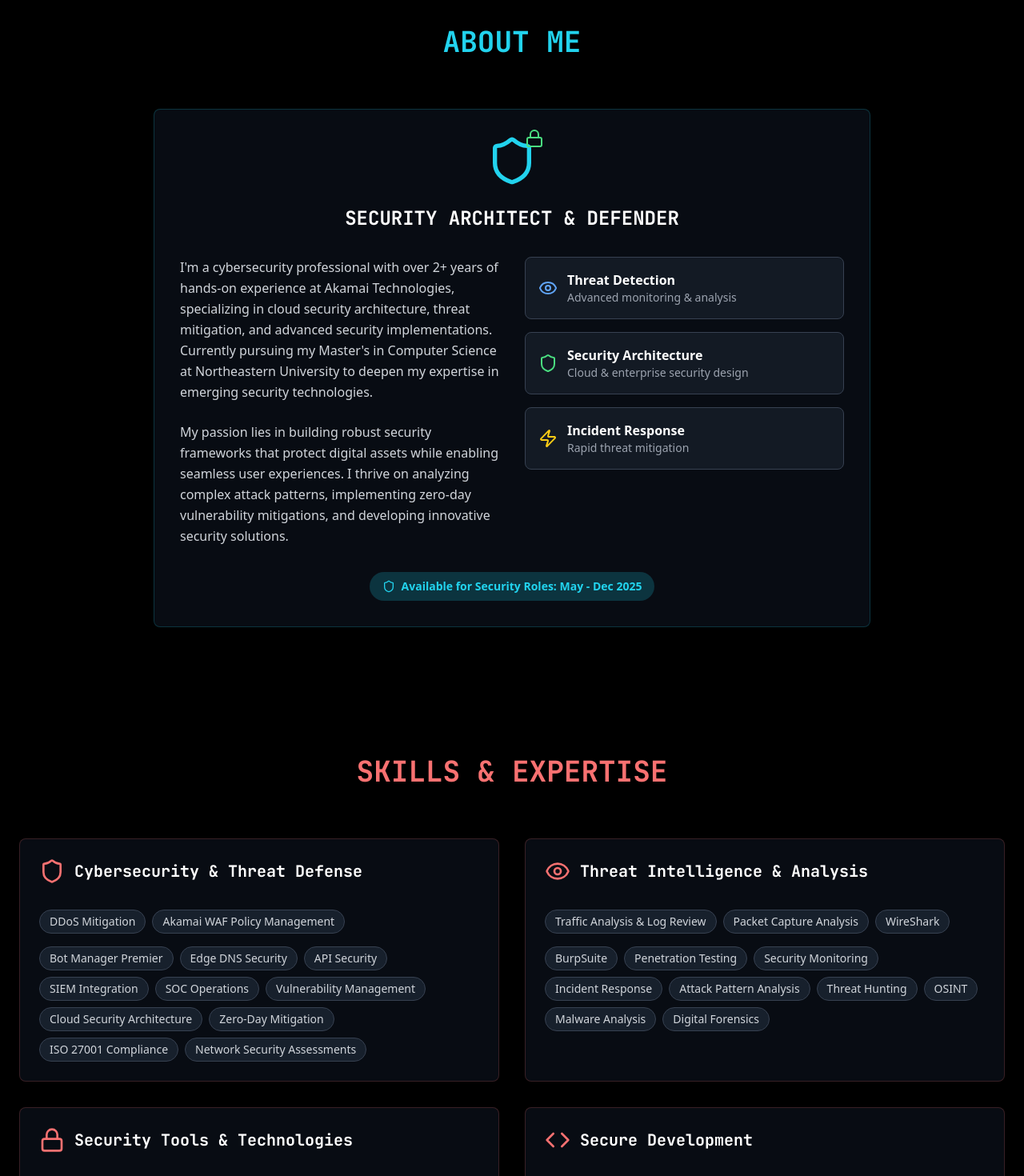
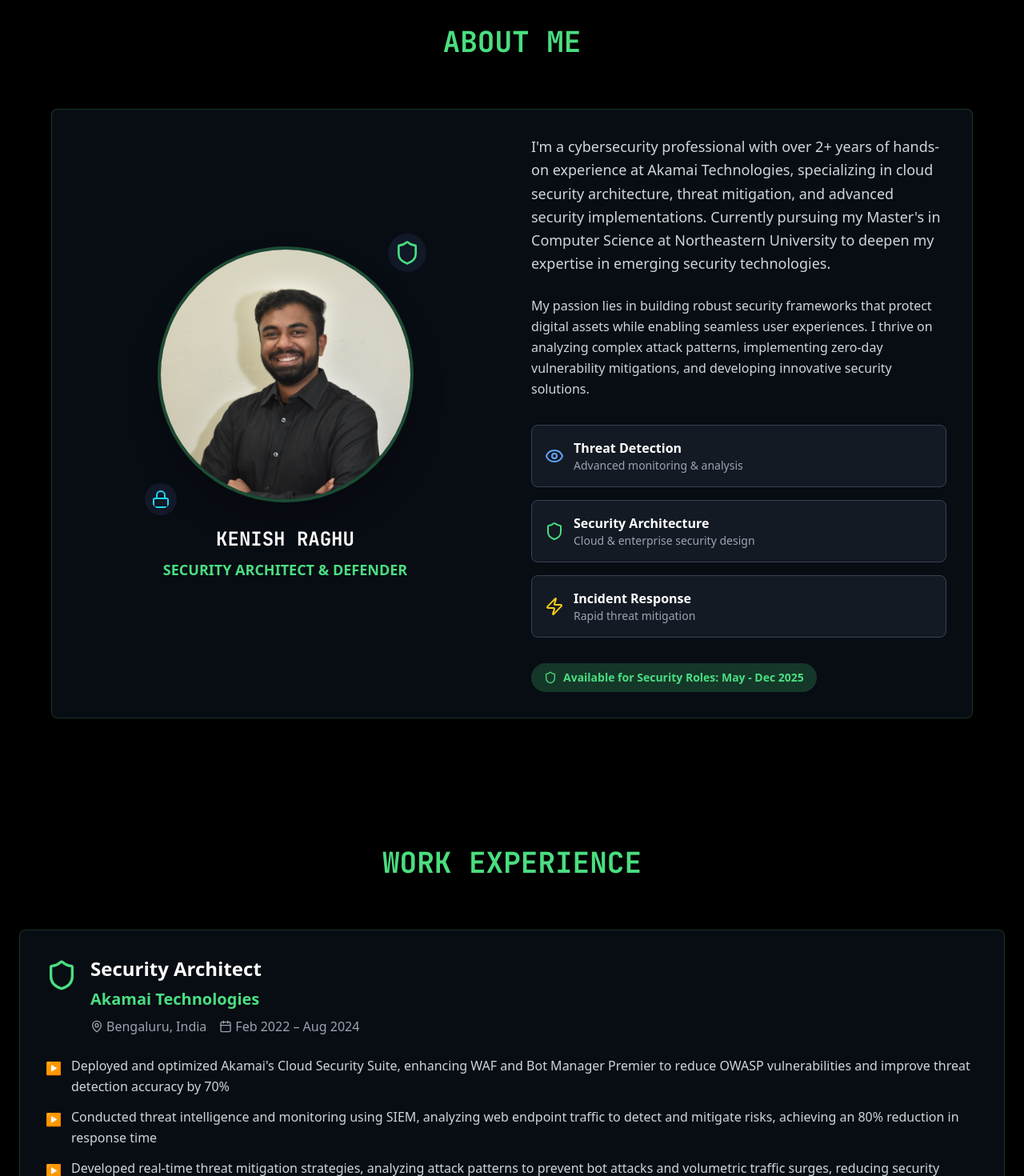
Before and after one commit to KenishRaghu/KenishRaghu.github.io, a React (Vite) app: page / in a window 1280 px wide. Shown: the part 640-2110 px from the top of the page at 80% size. Built offline with nearby package versions, Linux system fonts and the light colour scheme.

Commit message:
Refactor: Update portfolio based on theme
- Remove security clearance from contact section.
- Reorder sections.
- Rename "Mission History" to "Work Experience".
- Update with theme.
- Add profile picture.

```diff
--- a/src/components/AboutSection.tsx
+++ b/src/components/AboutSection.tsx
@@ -6,32 +6,43 @@ const AboutSection = () => {
   return (
     <section className="py-20 relative z-10">
       <div className="container mx-auto px-6">
-        <h2 className="text-4xl font-bold text-center mb-16 text-cyan-400 font-mono">
+        <h2 className="text-4xl font-bold text-center mb-16 text-green-400 font-mono">
           ABOUT ME
         </h2>
-        <div className="max-w-4xl mx-auto">
-          <div className="bg-gray-900/50 backdrop-blur-sm border border-cyan-400/20 rounded-lg p-8 hover:border-cyan-400/50 transition-all duration-300">
-            <div className="text-center mb-8">
-              <div className="flex justify-center mb-6">
-                <div className="relative">
-                  <Shield className="w-16 h-16 text-cyan-400" />
-                  <div className="absolute -top-2 -right-2">
-                    <Lock className="w-6 h-6 text-green-400" />
+        <div className="max-w-6xl mx-auto">
+          <div className="bg-gray-900/50 backdrop-blur-sm border border-green-400/20 rounded-lg p-8 hover:border-green-400/50 transition-all duration-300">
+            <div className="grid md:grid-cols-2 gap-12 items-center">
+              {/* Profile Image Section */}
+              <div className="text-center">
+                <div className="relative inline-block">
+                  <img
+                    src="/lovable-uploads/61e2dec6-a1bb-4ad9-8286-df80df90773d.png"
+                    alt="Kenish Raghu - Security Architect"
+                    className="w-80 h-80 rounded-full object-cover border-4 border-green-400/30 shadow-2xl"
+                  />
+                  <div className="absolute -top-4 -right-4">
+                    <Shield className="w-12 h-12 text-green-400 bg-gray-900 rounded-full p-2" />
+                  </div>
+                  <div className="absolute -bottom-4 -left-4">
+                    <Lock className="w-10 h-10 text-cyan-400 bg-gray-900 rounded-full p-2" />
                   </div>
                 </div>
+                <div className="mt-6">
+                  <h3 className="text-2xl font-bold text-white mb-2 font-mono">KENISH RAGHU</h3>
+                  <p className="text-green-400 font-semibold text-lg">SECURITY ARCHITECT & DEFENDER</p>
                 </div>
-              <h3 className="text-2xl font-bold text-white mb-4 font-mono">SECURITY ARCHITECT & DEFENDER</h3>
               </div>
 
-            <div className="grid md:grid-cols-2 gap-8 mb-8">
+              {/* Content Section */}
               <div>
-                <p className="text-gray-300 leading-relaxed mb-6">
+                <div className="mb-8">
+                  <p className="text-gray-300 leading-relaxed mb-6 text-lg">
                     I'm a cybersecurity professional with over 2+ years of hands-on experience at Akamai Technologies,
                     specializing in cloud security architecture, threat mitigation, and advanced security implementations.
                     Currently pursuing my Master's in Computer Science at Northeastern University to deepen my expertise
                     in emerging security technologies.
                   </p>
-                <p className="text-gray-300 leading-relaxed">
+                  <p className="text-gray-300 leading-relaxed mb-6">
                     My passion lies in building robust security frameworks that protect digital assets while enabling
                     seamless user experiences. I thrive on analyzing complex attack patterns, implementing zero-day
                     vulnerability mitigations, and developing innovative security solutions.
@@ -39,7 +50,7 @@ const AboutSection = () => {
                 </div>
 
                 <div className="space-y-4">
-                <div className="flex items-center p-4 bg-gray-800/50 rounded-lg border border-gray-700">
+                  <div className="flex items-center p-4 bg-gray-800/50 rounded-lg border border-gray-700 hover:border-green-400/50 transition-colors">
                     <Eye className="w-6 h-6 text-blue-400 mr-3" />
                     <div>
                       <h4 className="text-white font-semibold">Threat Detection</h4>
@@ -47,7 +58,7 @@ const AboutSection = () => {
                     </div>
                   </div>
 
-                <div className="flex items-center p-4 bg-gray-800/50 rounded-lg border border-gray-700">
+                  <div className="flex items-center p-4 bg-gray-800/50 rounded-lg border border-gray-700 hover:border-green-400/50 transition-colors">
                     <Shield className="w-6 h-6 text-green-400 mr-3" />
                     <div>
                       <h4 className="text-white font-semibold">Security Architecture</h4>
@@ -55,7 +66,7 @@ const AboutSection = () => {
                     </div>
                   </div>
 
-                <div className="flex items-center p-4 bg-gray-800/50 rounded-lg border border-gray-700">
+                  <div className="flex items-center p-4 bg-gray-800/50 rounded-lg border border-gray-700 hover:border-green-400/50 transition-colors">
                     <Zap className="w-6 h-6 text-yellow-400 mr-3" />
                     <div>
                       <h4 className="text-white font-semibold">Incident Response</h4>
@@ -63,12 +74,13 @@ const AboutSection = () => {
                     </div>
                   </div>
                 </div>
-            </div>
 
-            <div className="text-center">
-              <div className="inline-flex items-center space-x-2 bg-cyan-400/20 text-cyan-400 px-4 py-2 rounded-full text-sm font-semibold">
+                <div className="mt-8">
+                  <div className="inline-flex items-center space-x-2 bg-green-400/20 text-green-400 px-4 py-2 rounded-full text-sm font-semibold">
                     <Shield className="w-4 h-4" />
                     <span>Available for Security Roles: May - Dec 2025</span>
+                  </div>
+                </div>
               </div>
             </div>
           </div>
--- a/src/components/ContactSection.tsx
+++ b/src/components/ContactSection.tsx
@@ -31,16 +31,16 @@ const ContactSection = () => {
   return (
     <section className="py-20 relative z-10">
       <div className="container mx-auto px-6">
-        <h2 className="text-4xl font-bold text-center mb-16 text-orange-400 font-mono">
+        <h2 className="text-4xl font-bold text-center mb-16 text-green-400 font-mono">
           GET IN TOUCH
         </h2>
 
         <div className="max-w-6xl mx-auto grid md:grid-cols-2 gap-12">
           {/* Contact Info */}
           <div className="space-y-8">
-            <div className="bg-gray-900/50 backdrop-blur-sm border border-orange-400/20 rounded-lg p-8">
+            <div className="bg-gray-900/50 backdrop-blur-sm border border-green-400/20 rounded-lg p-8">
               <div className="flex items-center mb-6">
-                <Shield className="w-8 h-8 text-orange-400 mr-3" />
+                <Shield className="w-8 h-8 text-green-400 mr-3" />
                 <h3 className="text-2xl font-bold text-white font-mono">Let's Secure the Future</h3>
               </div>
 
@@ -51,47 +51,38 @@ const ContactSection = () => {
 
               <div className="space-y-4">
                 <div className="flex items-center">
-                  <Mail className="w-5 h-5 text-orange-400 mr-4" />
+                  <Mail className="w-5 h-5 text-green-400 mr-4" />
                   <div>
                     <p className="text-white font-semibold">Email</p>
-                    <a href="mailto:raghu.ke@northeastern.edu" className="text-gray-400 hover:text-orange-400 transition-colors">
+                    <a href="mailto:raghu.ke@northeastern.edu" className="text-gray-400 hover:text-green-400 transition-colors">
                       raghu.ke@northeastern.edu
                     </a>
                   </div>
                 </div>
 
                 <div className="flex items-center">
-                  <Phone className="w-5 h-5 text-orange-400 mr-4" />
+                  <Phone className="w-5 h-5 text-green-400 mr-4" />
                   <div>
                     <p className="text-white font-semibold">Phone</p>
-                    <a href="tel:8573528912" className="text-gray-400 hover:text-orange-400 transition-colors">
+                    <a href="tel:8573528912" className="text-gray-400 hover:text-green-400 transition-colors">
                       (857) 352-8912
                     </a>
                   </div>
                 </div>
 
                 <div className="flex items-center">
-                  <MapPin className="w-5 h-5 text-orange-400 mr-4" />
+                  <MapPin className="w-5 h-5 text-green-400 mr-4" />
                   <div>
                     <p className="text-white font-semibold">Location</p>
                     <p className="text-gray-400">Boston, Massachusetts</p>
                   </div>
                 </div>
               </div>
-
-              <div className="mt-8 p-4 bg-orange-400/10 border border-orange-400/20 rounded-lg">
-                <p className="text-orange-400 font-semibold text-sm">
-                  🔒 Security Clearance: Available for discussion
-                </p>
-                <p className="text-gray-400 text-sm mt-1">
-                  Open to roles requiring security clearances and government contracts
-                </p>
-              </div>
             </div>
           </div>
 
           {/* Contact Form */}
-          <div className="bg-gray-900/50 backdrop-blur-sm border border-orange-400/20 rounded-lg p-8">
+          <div className="bg-gray-900/50 backdrop-blur-sm border border-green-400/20 rounded-lg p-8">
             <form onSubmit={handleSubmit} className="space-y-6">
               <div>
                 <label htmlFor="name" className="block text-white font-semibold mb-2">
@@ -104,7 +95,7 @@ const ContactSection = () => {
                   value={formData.name}
                   onChange={handleInputChange}
                   required
-                  className="w-full px-4 py-3 bg-gray-800 border border-gray-600 rounded-lg text-white placeholder-gray-400 focus:outline-none focus:border-orange-400 transition-colors"
+                  className="w-full px-4 py-3 bg-gray-800 border border-gray-600 rounded-lg text-white placeholder-gray-400 focus:outline-none focus:border-green-400 transition-colors"
                   placeholder="Your full name"
                 />
               </div>
@@ -120,7 +111,7 @@ const ContactSection = () => {
                   value={formData.email}
                   onChange={handleInputChange}
                   required
-                  className="w-full px-4 py-3 bg-gray-800 border border-gray-600 rounded-lg text-white placeholder-gray-400 focus:outline-none focus:border-orange-400 transition-colors"
+                  className="w-full px-4 py-3 bg-gray-800 border border-gray-600 rounded-lg text-white placeholder-gray-400 focus:outline-none focus:border-green-400 transition-colors"
                   placeholder="your.email@company.com"
                 />
               </div>
@@ -135,7 +126,7 @@ const ContactSection = () => {
                   name="subject"
                   value={formData.subject}
                   onChange={handleInputChange}
-                  className="w-full px-4 py-3 bg-gray-800 border border-gray-600 rounded-lg text-white placeholder-gray-400 focus:outline-none focus:border-orange-400 transition-colors"
+                  className="w-full px-4 py-3 bg-gray-800 border border-gray-600 rounded-lg text-white placeholder-gray-400 focus:outline-none focus:border-green-400 transition-colors"
                   placeholder="Security Role Opportunity / Project Collaboration"
                 />
               </div>
@@ -151,14 +142,14 @@ const ContactSection = () => {
                   onChange={handleInputChange}
                   required
                   rows={6}
-                  className="w-full px-4 py-3 bg-gray-800 border border-gray-600 rounded-lg text-white placeholder-gray-400 focus:outline-none focus:border-orange-400 transition-colors resize-none"
+                  className="w-full px-4 py-3 bg-gray-800 border border-gray-600 rounded-lg text-white placeholder-gray-400 focus:outline-none focus:border-green-400 transition-colors resize-none"
                   placeholder="Tell me about the security role, project requirements, or how we can collaborate..."
                 />
               </div>
 
               <button
                 type="submit"
-                className="w-full bg-orange-500 hover:bg-orange-600 text-white font-bold py-3 px-6 rounded-lg transition-colors flex items-center justify-center"
+                className="w-full bg-green-500 hover:bg-green-600 text-white font-bold py-3 px-6 rounded-lg transition-colors flex items-center justify-center"
               >
                 <Send className="w-5 h-5 mr-2" />
                 Send Secure Message
--- a/src/components/ExperienceSection.tsx
+++ b/src/components/ExperienceSection.tsx
@@ -37,18 +37,18 @@ const ExperienceSection = () => {
   return (
     <section className="py-20 relative z-10">
       <div className="container mx-auto px-6">
-        <h2 className="text-4xl font-bold text-center mb-16 text-blue-400 font-mono">
-          MISSION HISTORY
+        <h2 className="text-4xl font-bold text-center mb-16 text-green-400 font-mono">
+          WORK EXPERIENCE
         </h2>
         <div className="space-y-12">
           {experiences.map((exp, index) => (
-            <div key={index} className="bg-gray-900/50 backdrop-blur-sm border border-blue-400/20 rounded-lg p-8 hover:border-blue-400/50 transition-all duration-300">
+            <div key={index} className="bg-gray-900/50 backdrop-blur-sm border border-green-400/20 rounded-lg p-8 hover:border-green-400/50 transition-all duration-300">
               <div className="flex flex-col md:flex-row md:items-start md:justify-between mb-6">
                 <div className="flex items-start mb-4 md:mb-0">
-                  <exp.icon className="w-10 h-10 text-blue-400 mr-4 mt-1" />
+                  <exp.icon className="w-10 h-10 text-green-400 mr-4 mt-1" />
                   <div>
                     <h3 className="text-2xl font-bold text-white mb-2">{exp.role}</h3>
-                    <h4 className="text-xl text-blue-400 font-semibold mb-2">{exp.company}</h4>
+                    <h4 className="text-xl text-green-400 font-semibold mb-2">{exp.company}</h4>
                     <div className="flex flex-col sm:flex-row sm:items-center text-gray-400 space-y-1 sm:space-y-0 sm:space-x-4">
                       <div className="flex items-center">
                         <MapPin className="w-4 h-4 mr-1" />
--- a/src/pages/Index.tsx
+++ b/src/pages/Index.tsx
@@ -3,11 +3,11 @@ import React from 'react';
 import MatrixBackground from '../components/MatrixBackground';
 import Header from '../components/Header';
 import AboutSection from '../components/AboutSection';
+import ExperienceSection from '../components/ExperienceSection';
 import SkillsSection from '../components/SkillsSection';
 import ProjectsSection from '../components/ProjectsSection';
+import EducationSection from '../components/EducationSection';
 import ContactSection from '../components/ContactSection';
-import EducationSection from '../components/EducationSection';
-import ExperienceSection from '../components/ExperienceSection';
 import Footer from '../components/Footer';
 
 const Index = () => {
@@ -17,11 +17,11 @@ const Index = () => {
       <div className="relative z-10">
         <Header />
         <AboutSection />
+        <ExperienceSection />
         <SkillsSection />
         <ProjectsSection />
+        <EducationSection />
         <ContactSection />
-        <EducationSection />
-        <ExperienceSection />
         <Footer />
       </div>
     </div>
```
Also changed, not shown: public/lovable-uploads/61e2dec6-a1bb-4ad9-8286-df80df90773d.png (added). Lines whose indentation alone changed are shown as unchanged.
